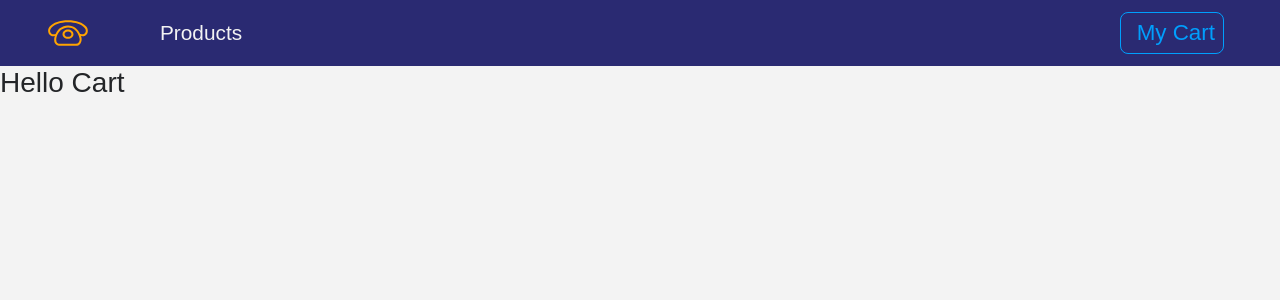
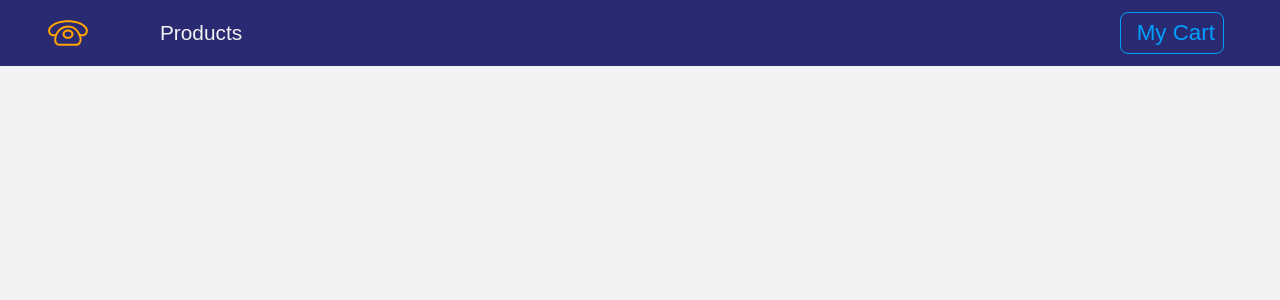
Before and after one commit to Ruhi-1/e-commerce, a React (Create React App) app: page /cart in a window 1280 px wide. Shown: the top 300 px of the page. Built offline with nearby package versions, Linux system fonts and the light colour scheme.

Commit message:
made cart button working

```diff
--- a/src/components/Cart/Cart.js
+++ b/src/components/Cart/Cart.js
@@ -1,11 +1,33 @@
 import React, { Component } from 'react';
+import Title from "../Title";
+// import CartColumns from "./CartColumns";
+// import CartList from "./CartList";
+// import CartTotals from "./CartTotals";
+import { ProductConsumer } from "../../context";
+// import EmptyCart from "./EmptyCart";
 
-export default class Navbar extends Component {
+export default class Store extends Component {
     render() {
         return (
-            <div>
-                <h3>Hello Cart</h3>
-            </div>
-        )
+            <section>
+                <ProductConsumer>
+                    {value => {
+                        const { cart } = value;
+                        if (cart.length > 0) {
+                            return (
+                                <React.Fragment>
+                                    <Title name="your" title="cart" />
+                                    {/* <CartColumns /> */}
+                                    {/* <CartList value={value} /> */}
+                                    {/* <CartTotals value={value} history={this.props.history} /> */}
+                                </React.Fragment>
+                            );
+                        } else {
+                            // return <EmptyCart />;
+                        }
+                    }}
+                </ProductConsumer>
+            </section>
+        );
     }
 }
```
